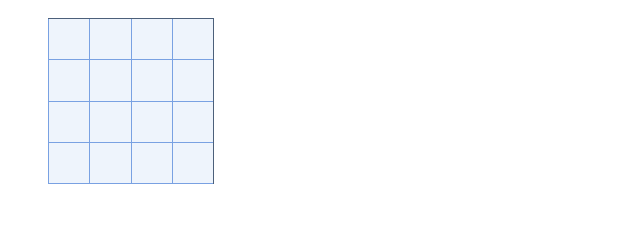
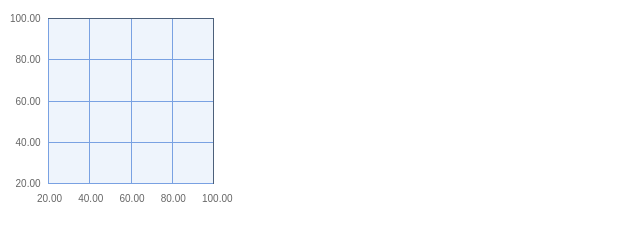
Before and after one commit to almeidasa/GraficosDinamicos, a plain HTML site: page Edicao/Quadrante/index.html in a window 1280 px wide. Shown: the whole page, without its empty margins (0-640 px from the left). Drawn offline with Linux system fonts and the light colour scheme.

Commit message:
Finalizando gráfico quadrante

```diff
--- a/Edicao/Linear/style.css
+++ b/Edicao/Linear/style.css
@@ -45,5 +45,5 @@
     margin-right: -10px;
     font-size: 9px;
     color: #666666;
-    font: normal normal normal 9px/10px Arial;
+    font: normal normal normal 10px Arial;
 }
--- a/Edicao/Quadrante/main.js
+++ b/Edicao/Quadrante/main.js
@@ -10,17 +10,35 @@ function crieGraficoQuadrante(limitesX, limitesY) {
     var grafico = $(".grafico-quadrante");
     var larguraBloco = 100 / (limitesX.length - 1);
     var alturaBloco = 100 / (limitesY.length - 1);
-    grafico.append("<div class='legenda-eixoy'></div>")
+    grafico.append("<div class='legenda-eixoy'></div>");
+    var legenda = $(".legenda-eixoy");
 
     for (var y = limitesY.length; y > 1; y--) {
-        var idEixoX = "eixox" + y;
+        var idEixoX = "eixox" + (y-1);
         grafico.append("<div style='height:" + alturaBloco + "%' data-valory='" + limitesY[y-1].toFixed(2) + "' class='grafico-quadrante-linha' id='" + idEixoX + "'>" +
             "</div>");
 
+        legenda.append("<div class='item-legenda-eixoy' style='height:" + alturaBloco + "%'>" + limitesY[y - 1].toFixed(2) + "</div>");
+
+        if (y == 2) {
+            $("#" + idEixoX).append("<div class='item-legenda-eixox' style='height: 25%'>" + limitesX[0].toFixed(2) + "</div>");
+        }
+
         for (var x = 1; x < limitesX.length; x++) {
-            $("#" + idEixoX).append(blocoGraficoQuadrante(x, y-1, limitesX[x], limitesY[y-1], larguraBloco));
+            $("#" + idEixoX).append(blocoGraficoQuadrante(x, y - 1, limitesX[x], limitesY[y-1], larguraBloco));
+
+            if (y == 2) {
+                $("#" + idEixoX).append("<div class='item-legenda-eixox' style='height: 25%'>" + limitesX[x].toFixed(2) + "</div>");
+            }
+
+            //if (y == 2) {
+            //    var idEixo = x.toString() + (y-1).toString();
+            //    $("#bl"+idEixo).append("<div class='item-legenda-eixox' style='height:" + alturaBloco + "%'>" + limitesX[x].toFixed(2) + "</div>");
+            //}
         }
     }
+
+    legenda.append("<div class='item-legenda-eixoy' style='height:" + alturaBloco + "%'>" + limitesY[0].toFixed(2) + "</div>");
 }
 
 function blocoGraficoQuadrante(x, y, valorx, valory, larguraBloco) {
--- a/Edicao/Quadrante/style.css
+++ b/Edicao/Quadrante/style.css
@@ -25,10 +25,24 @@
     flex-direction: column-reverse;
 }
 
-.bloco-quadrante:not(:last-child) {
-
+.legenda-eixoy {
+    position: absolute;
+    left: -38px;
+    top: -5px;
+    font: normal normal normal 10px Arial;
+    text-align: right;
+    height: 100%;
+    color: #666666;
 }
-
+.item-legenda-eixox {
+    position: relative;
+    bottom: -50px;
+    left: -11px;
+    font-size: 10px;
+    color: #666666;
+    font: normal normal normal 10px Arial;
+    width: 0;
+}
 .bloco-quadrante.clicado {
     background-color: #2678C9;
     border: 0.5px solid white;
```
